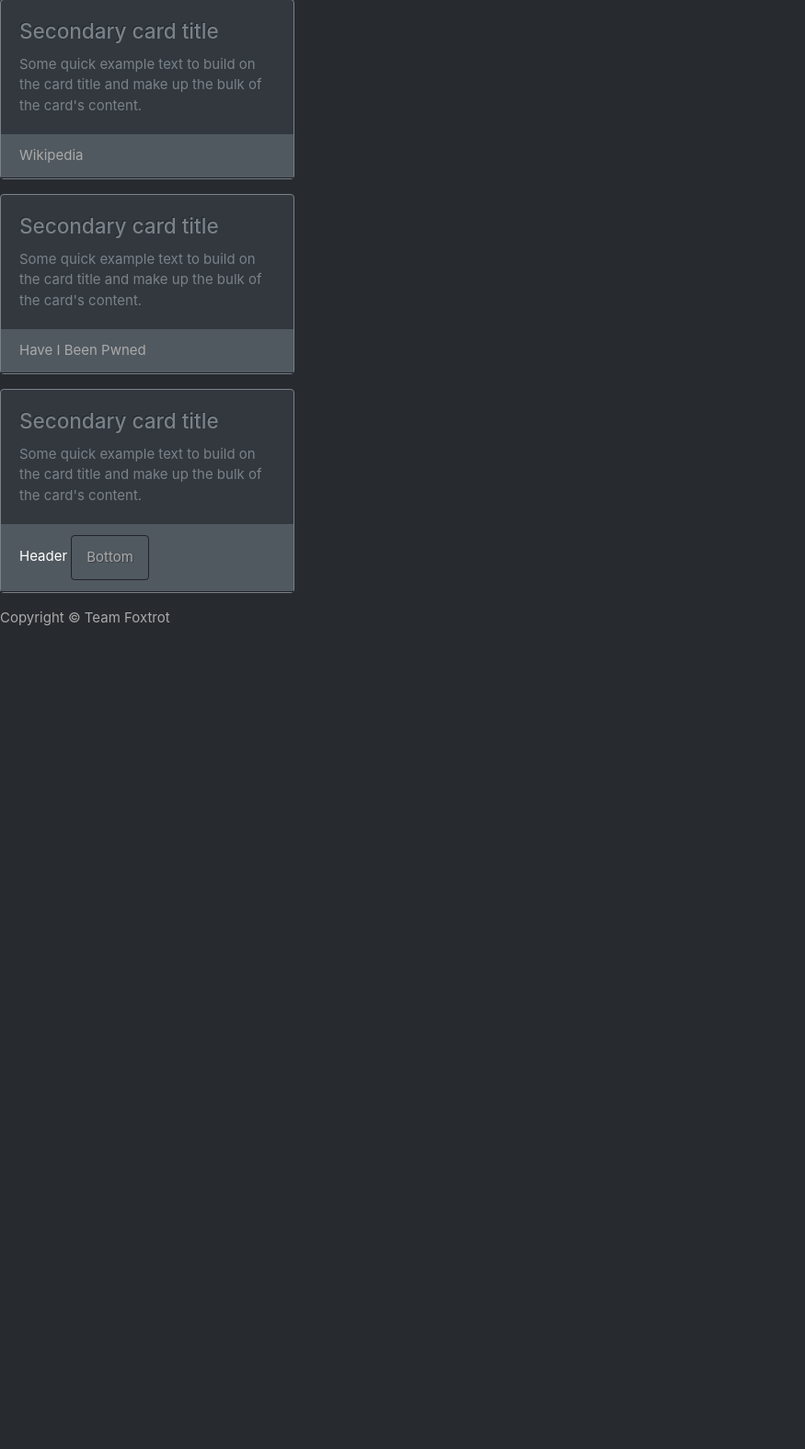
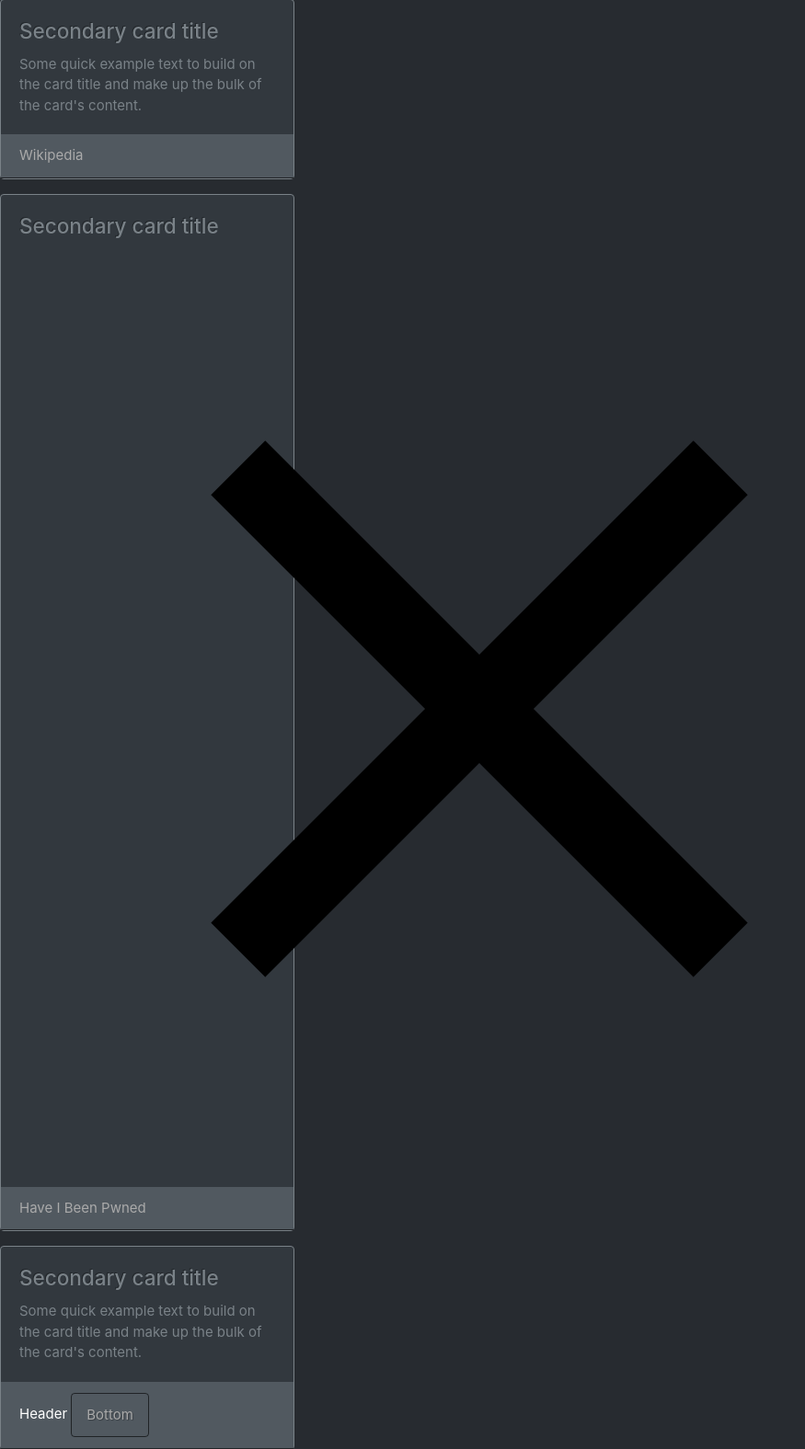
Before and after one commit to famavott/osint-scraper, a Python web app: template osint_scraper/templates/results.jinja2 in a window 1280 px wide. Shown: the part 2621-4197 px from the top of the page at 92% size, without its empty margins (0-875 px from the left). Before the commit the page ends 3302 px from the top, so only its background shows below. Run offline with Jinja, Linux system fonts and the light colour scheme; the template is opened without the code that fills it, so the values that code supplies are empty; some libraries are stand-ins or nearby versions.

Commit message:
Changes.

```diff
--- a/osint_scraper/templates/results.jinja2
+++ b/osint_scraper/templates/results.jinja2
@@ -400,7 +400,7 @@
         <div class="photo-div card border-secondary mb-3" style="max-width: 20rem;">
         <div class="card-body text-secondary">
         <h4 class="card-title">Secondary card title</h4>
-        <p class="card-text">Some quick example text to build on the card title and make up the bulk of the card's content.</p>
+        <img class='photo-pic' src="./../static/black_x.png" alt="">
         </div>
         <div class="photo-foot card-header">Have I Been Pwned
         </div>
```
